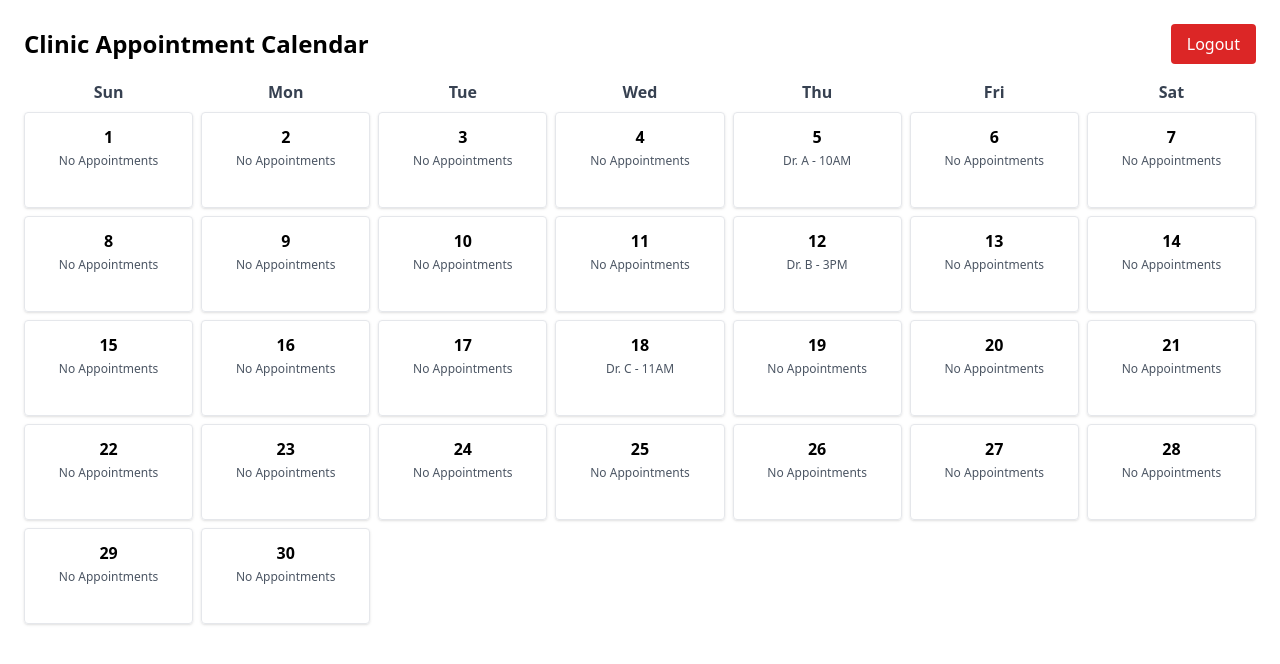
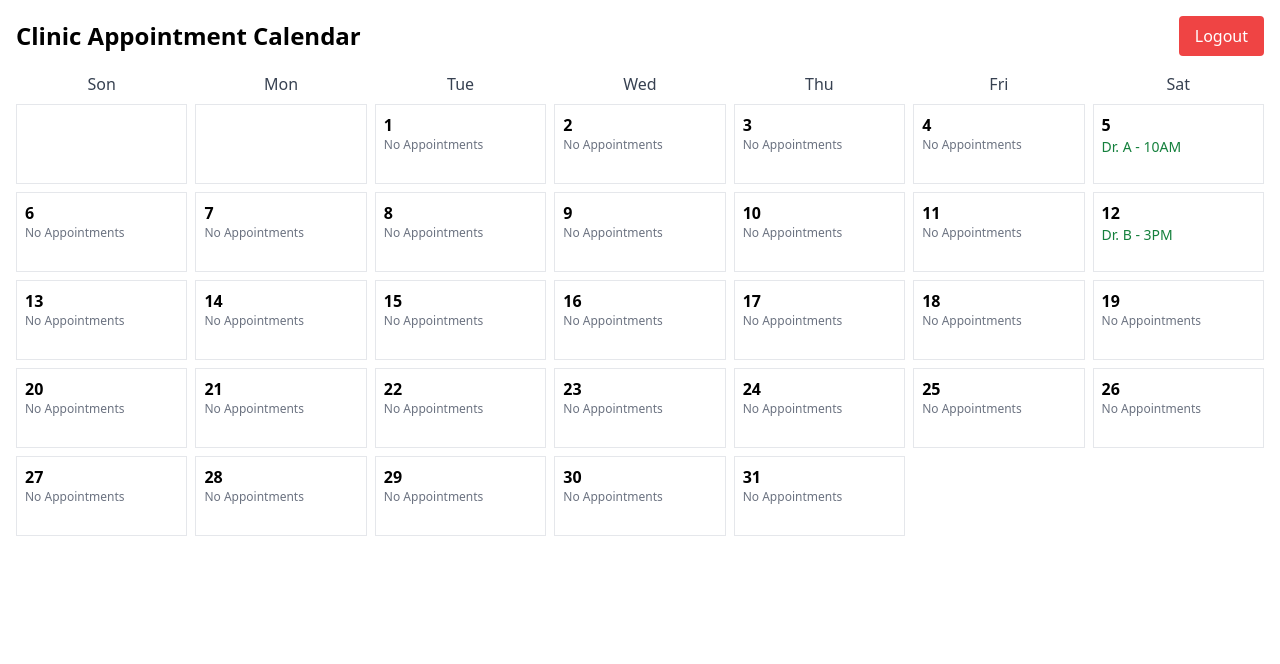
Before and after one commit to WROTZ/clinic-calendar2, a React (Vite) app: page /clinic-calendar2/calendar in a window 1280 px wide. Shown: the top 664 px of the page. Built offline with nearby package versions, Linux system fonts and the light colour scheme; sample sign-in values are in the browser's storage.

Commit message:
Improve calendar UI with Tailwind

```diff
--- a/src/components/CalendarView.jsx
+++ b/src/components/CalendarView.jsx
@@ -1,49 +1,63 @@
 import React from 'react';
 import { useNavigate } from 'react-router-dom';
 
+const appointments = {
+  5: ['Dr. A - 10AM'],
+  12: ['Dr. B - 3PM'],
+};
+
 const CalendarView = () => {
   const navigate = useNavigate();
+  const today = new Date();
+  const year = today.getFullYear();
+  const month = today.getMonth();
 
-  // Dummy appointment data (you can replace with dynamic data later)
-  const appointments = {
-    5: 'Dr. A - 10AM',
-    12: 'Dr. B - 3PM',
-    18: 'Dr. C - 11AM',
-  };
+  const daysInMonth = new Date(year, month + 1, 0).getDate();
+  const firstDay = new Date(year, month, 1).getDay();
 
-  const handleLogout = () => {
+  const logout = () => {
     localStorage.removeItem('authenticated');
     navigate('/');
   };
 
+  const days = [];
+  for (let i = 0; i < firstDay; i++) {
+    days.push(<div key={`empty-${i}`} className="border p-2 min-h-[80px]"></div>);
+  }
+
+  for (let i = 1; i <= daysInMonth; i++) {
+    days.push(
+      <div key={i} className="border p-2 min-h-[80px]">
+        <p className="font-bold">{i}</p>
+        {appointments[i] ? (
+          appointments[i].map((appt, idx) => (
+            <p key={idx} className="text-sm text-green-700">{appt}</p>
+          ))
+        ) : (
+          <p className="text-xs text-gray-500">No Appointments</p>
+        )}
+      </div>
+    );
+  }
+
   return (
-    <div className="p-6">
-      {/* Header */}
+    <div className="p-4">
       <div className="flex justify-between items-center mb-4">
-        <h2 className="text-2xl font-bold">Clinic Appointment Calendar</h2>
-        <button onClick={handleLogout} className="bg-red-600 text-white px-4 py-2 rounded hover:bg-red-700">
+        <h2 className="text-2xl font-semibold">Clinic Appointment Calendar</h2>
+        <button
+          onClick={logout}
+          className="bg-red-500 hover:bg-red-600 text-white px-4 py-2 rounded"
+        >
           Logout
         </button>
       </div>
 
-      {/* Calendar Grid */}
-      <div className="grid grid-cols-7 gap-2 text-center">
-        {['Sun', 'Mon', 'Tue', 'Wed', 'Thu', 'Fri', 'Sat'].map(day => (
-          <div key={day} className="font-semibold text-gray-700">{day}</div>
-        ))}
+      <div className="grid grid-cols-7 gap-2 text-center font-medium text-gray-700 mb-2">
+        <div>Son</div><div>Mon</div><div>Tue</div><div>Wed</div><div>Thu</div><div>Fri</div><div>Sat</div>
+      </div>
 
-        {/* Days 1 to 30 with dummy appointments */}
-        {[...Array(30)].map((_, i) => {
-          const day = i + 1;
-          return (
-            <div key={day} className="border p-3 h-24 rounded shadow hover:bg-blue-50 transition">
-              <div className="font-bold">{day}</div>
-              <div className="text-xs mt-1 text-gray-600">
-                {appointments[day] || 'No Appointments'}
-              </div>
-            </div>
-          );
-        })}
+      <div className="grid grid-cols-7 gap-2">
+        {days}
       </div>
     </div>
   );
```
Also changed, not shown: 1 other file (tests, documents, lock files or other folders).
